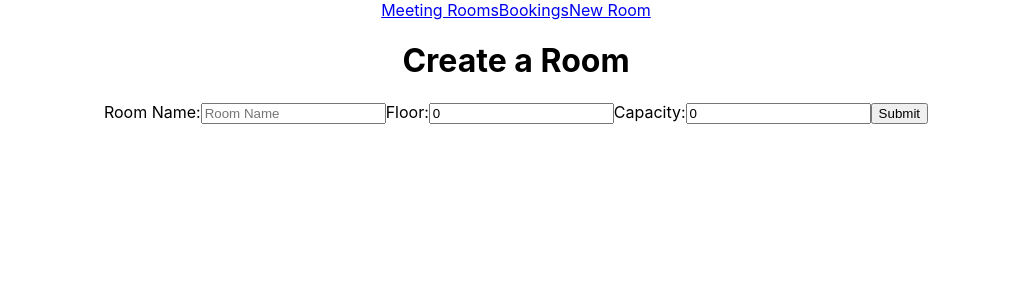
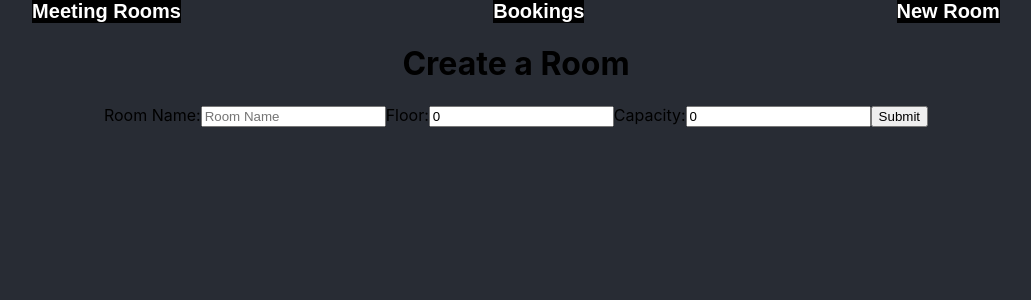
Before and after one commit to cassidybeni/meeting-room-booking-app, a React (Create React App) app in the folder front-end/: page /meetingrooms/new in a window 1280 px wide. Shown: the top 300 px of the page, without its empty margins (124-1155 px from the left). Built offline with nearby package versions, Linux system fonts and the light colour scheme; no server answers.

Commit message:
basic styling

```diff
--- a/front-end/src/App.css
+++ b/front-end/src/App.css
@@ -1,3 +1,7 @@
+body {
+  background-color: #282c34;
+}
+
 .App {
   text-align: center;
 }
--- a/front-end/src/App.js
+++ b/front-end/src/App.js
@@ -7,26 +7,8 @@ import NewRoom from "./Pages/NewRoom";
 import SingleBooking from "./Pages/SingleBooking";
 import SingleRoom from "./Pages/SingleRoom";
 import FourOhFour from "./Pages/FourOhFour";
-import axios from "axios";
-import { apiURL } from "./util/apiURL";
-import { useEffect, useState } from "react";
-
-const API = apiURL();
 
 function App() {
-  const [bookings, setBookings] = useState([]);
-
-  useEffect(() => {
-    axios
-      .get(`${API}/bookings`)
-      .then((res) => {
-        setBookings(res.data);
-      })
-      .catch((error) => {
-        console.log(error);
-      });
-  }, []);
-
   return (
     <div className="App">
       <Router>
@@ -35,7 +17,10 @@ function App() {
           <Routes>
             <Route exact path="/" element={<Home />} />
             <Route exact path="/bookings" element={<Bookings />} />
-            <Route path="/meetingrooms/new" element={<NewRoom />} />
+            <Route
+              path="/meetingrooms/new"
+              element={<NewRoom />}
+            />
             <Route
               exact
               path="/meetingrooms/:room_id"
--- /dev/null
+++ b/front-end/src/Components/NavBar.css
@@ -0,0 +1,13 @@
+nav {
+    display: flex;
+    justify-content: space-around;
+}
+
+a:link, a:visited {
+   background-color: rgb(0, 0, 0);
+   font-size: 20px;
+   font-family: sans-serif;
+   text-decoration: none;
+   font-weight: bold;
+   color: white;
+}
--- a/front-end/src/Components/NavBar.js
+++ b/front-end/src/Components/NavBar.js
@@ -1,4 +1,5 @@
 import React from "react";
+import "./NavBar.css";
 import { Link } from "react-router-dom";
 
 function NavBar() {
--- a/front-end/src/Components/NewRoomForm.js
+++ b/front-end/src/Components/NewRoomForm.js
@@ -1,30 +1,29 @@
+import { useState } from "react";
 import axios from "axios";
-import { useState } from "react";
 import { useNavigate } from "react-router-dom";
-import { apiURL } from "../util/apiURL.js";
+import { apiURL } from "../util/apiURL";
+
 const API = apiURL();
 
-function NewRoomForm() {
-  let history = useNavigate();
+function NewRoomForm(props) {
+  const [room, setRoom] = useState({
+    room_name: "",
+    capacity: 0,
+    floor: 0,
+  });
+  const history = useNavigate();
 
   const addRoom = (newRoom) => {
     axios
       .post(`${API}/meeting-rooms`, newRoom)
       .then(
         () => {
-          history.push(`/meeting-rooms`);
+          history("/");
         },
         (error) => console.error(error)
       )
-      .catch((c) => console.warn("catch", c));
+      .catch((e) => console.warn("catch", e));
   };
-
-  const [room, setRoom] = useState({
-    room_name: "",
-    capacity: 0,
-    floor: 0,
-    available: false,
-  });
 
   const handleTextChange = (e) => {
     setRoom({ ...room, [e.target.id]: e.target.value });
--- a/front-end/src/Pages/NewRoom.js
+++ b/front-end/src/Pages/NewRoom.js
@@ -1,11 +1,11 @@
-import React from 'react'
-import NewRoomForm from "../Components/NewRoomForm"
+import React from "react";
+import NewRoomForm from "../Components/NewRoomForm";
 
-export default function NewRoom() {
+export default function NewRoom({ addRoom }) {
   return (
     <div>
       <h1>Create a Room</h1>
-      <NewRoomForm />
+      <NewRoomForm addRoom={addRoom} />
     </div>
-  )
+  );
 }
```
